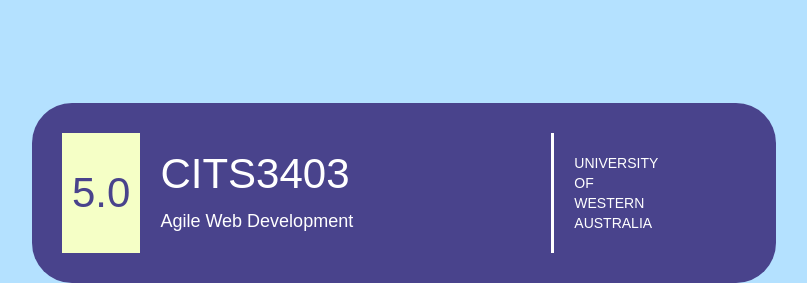
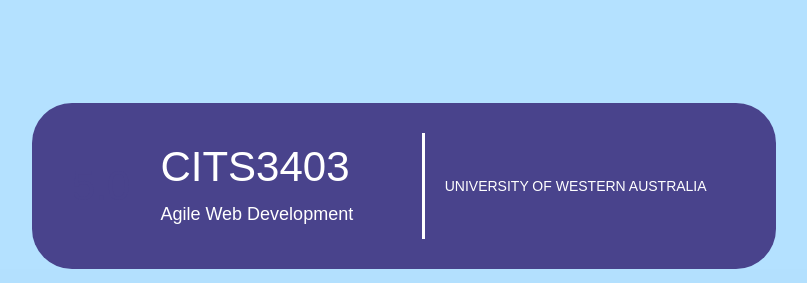
Before and after one commit to Dodocha190/Group-14, a Flask app: page /search in a window 1280 px wide. Shown: the part 571-854 px from the top of the page, without its empty margins (236-1043 px from the left). Run offline with Flask 3, Linux system fonts and the light colour scheme; some libraries are stand-ins or nearby versions.

Commit message:
rollback changing result-box to table, added star png

```diff
--- a/app/static/css/style.css
+++ b/app/static/css/style.css
@@ -293,20 +293,28 @@ margin-bottom: 20px;
   border-radius: 40px;
   border: none;
   display: flex;
+  justify-content: space-between;
+  align-items: center;
   padding: 30px 30px;
 }
 
 .result-rating{
   text-align: center;
   font-size: 300%;
-  background-color: #F5FFC6; /*can set png as background*/
   color:var(--text-primary);
   padding: 10px;
-  width:fit-content;
+  background-image: url("/static/images//ICN-star.png");
 }
 
 .result-unit{
   width:100%;
+  flex:1;
+  border-right-style: solid;
+  border-right-color: white;
+}
+
+.result-unit:hover{
+  color: var(--background-light);
 }
 
 .result-unit-code{
@@ -323,8 +331,6 @@ margin-bottom: 20px;
 
 .result-uni{
   color:white;
-  border-left-style: solid;
-  border-left-color: white;
   padding: 20px;
-  width:50%;
+  flex:1;
 }
--- a/app/templates/components/search_result.html
+++ b/app/templates/components/search_result.html
@@ -1,9 +1,7 @@
 {% macro search_result(rate, unitcode, unitname, uni) %}
-<table class="result-box">
-    <tr>
-        <td class="result-rating">{{rate}}</td>
-        <td class="result-unit"><p class="result-unit-code">{{unitcode}}</p><p class="result-unit-name">{{unitname}}</p></td>
-        <td class="result-uni">{{uni}}</td>
-    </tr>
-</table>
+<div class="result-box">
+    <div class="result-rating">{{rate}}</div>
+    <div class="result-unit"><p class="result-unit-code">{{unitcode}}</p><p class="result-unit-name">{{unitname}}</p></div>
+    <div class="result-uni">{{uni}}</div>
+</div>
 {% endmacro %}
--- a/app/templates/unit_search.html
+++ b/app/templates/unit_search.html
@@ -5,7 +5,7 @@
 <div>
     <form class="large-search-bar" action="">
         <!--no action yet-->
-        <button type="submit"><img src="app/static/images/ICN-search.png"></button>
+        <button type="submit"><img src="/static/images/ICN-search.png"></button>
         <input class="unit-name-search" type="text" placeholder="Search unit">
         <select class="uni-search ">
             <option>Select university</option>
```
Also changed, not shown: app/static/images/ICN-star.png (added).
